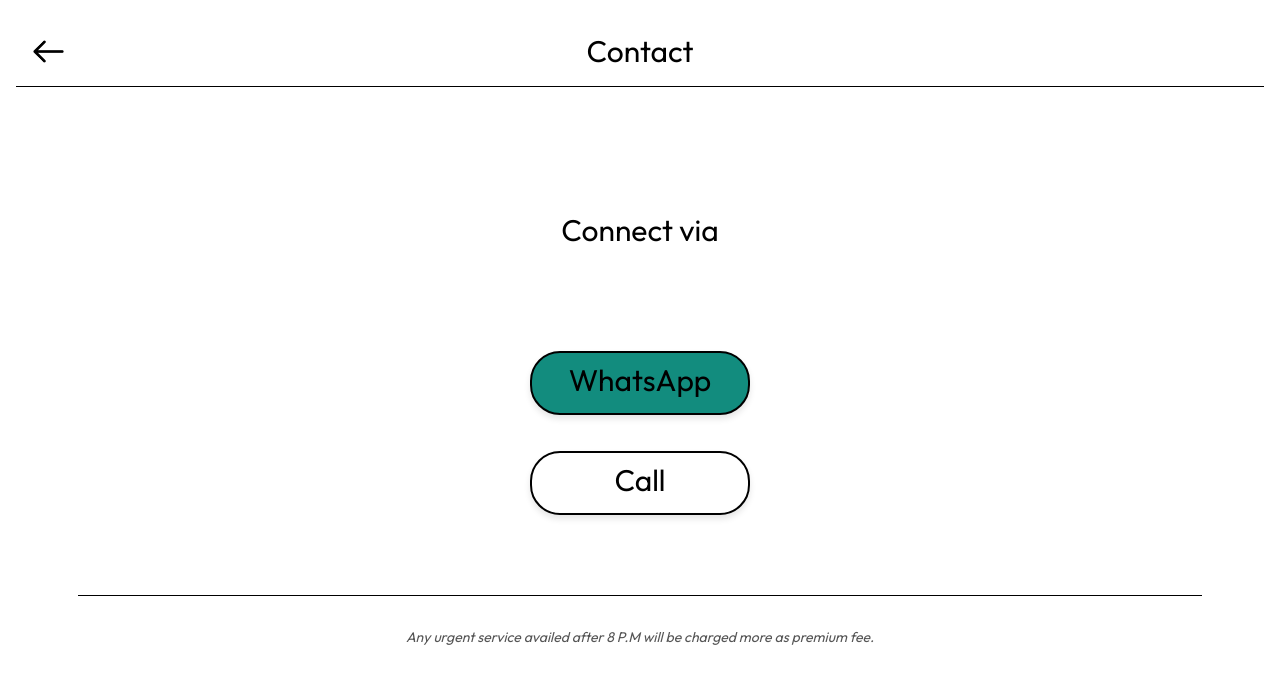
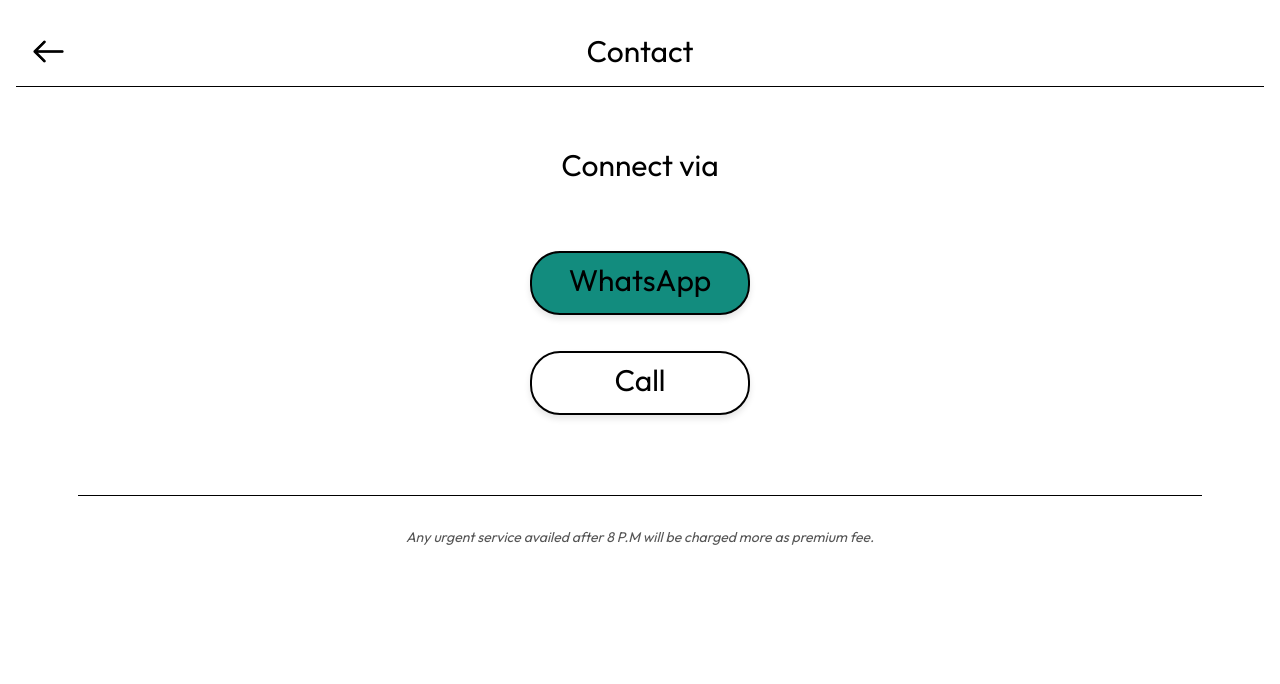
Before and after one commit to ayushthakurrrr/Technician-s-Web, a React (Vite) app: page /contact in a window 1280 px wide. Shown: the top 684 px of the page. Built offline with nearby package versions, Linux system fonts and the light colour scheme.

Commit message:
contact page space reduced

```diff
--- a/src/css/contact.css
+++ b/src/css/contact.css
@@ -26,7 +26,7 @@
 
 .connect-text {
   position: absolute;
-  top: 215px; /* Start from 255px from the top */
+  top: 150px; /* Start from 255px from the top */
   width: 263px;
   height: 63px;
   font-size: 30px;
@@ -37,7 +37,7 @@
   text-align: center;
 }
 .button-group {
-  margin-top: 220px;
+  margin-top: 120px;
   display: flex;
   flex-direction: column;
   gap: 1rem;
```
